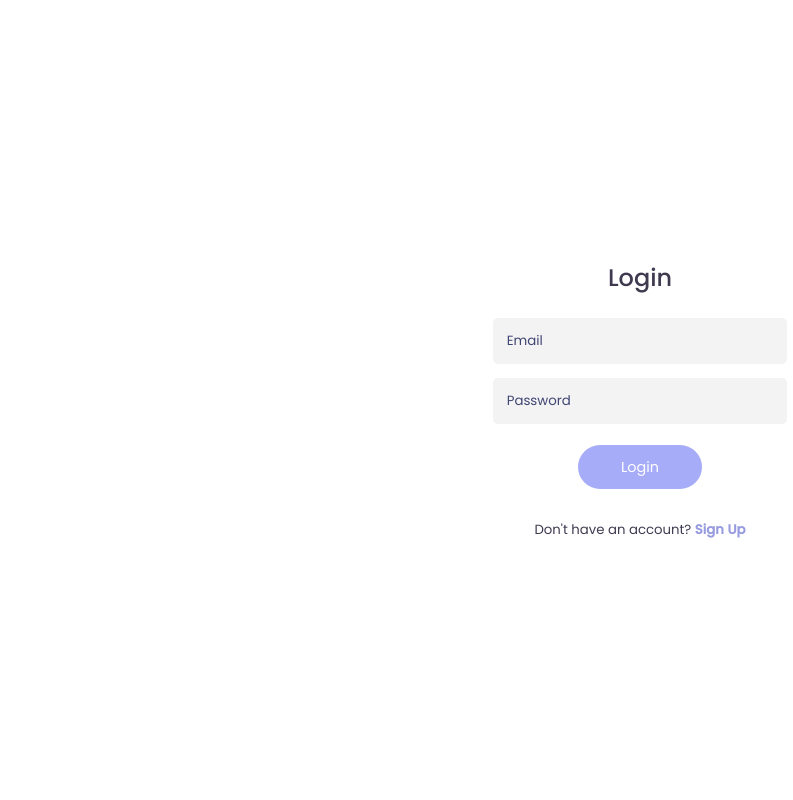
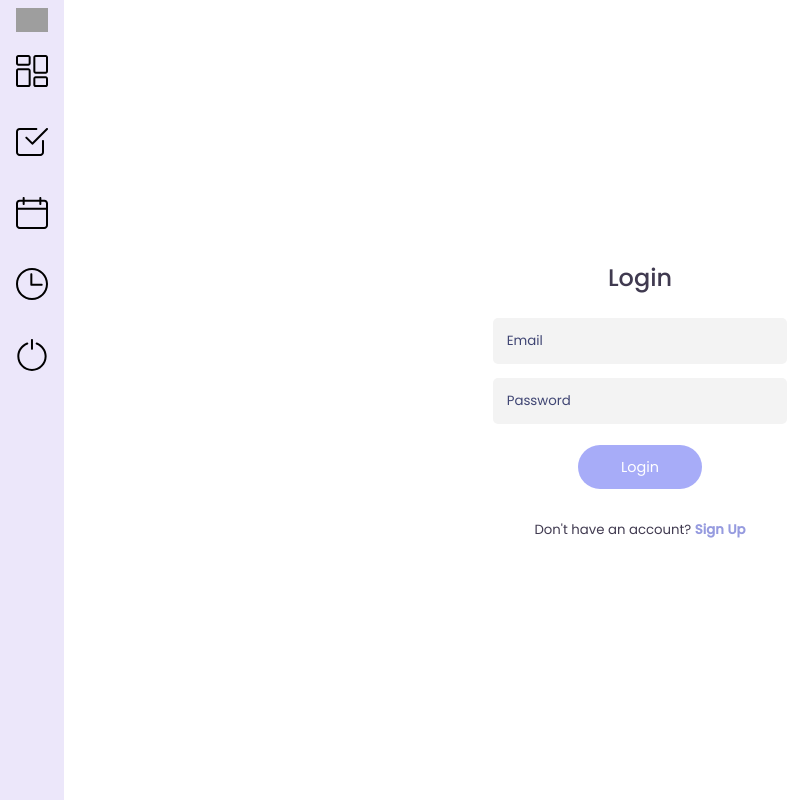
Before and after one commit to mei-lu/flowstate, a React (Create React App) app: page /login in a window 1280 px wide. Shown: the whole page, without its empty margins (0-793 px from the left). Built offline with nearby package versions, Linux system fonts and the light colour scheme; no server answers; grey boxes are pictures that could not be loaded.

Commit message:
Implement logout function on nav bar

```diff
--- a/src/App.js
+++ b/src/App.js
@@ -8,10 +8,8 @@ import Landing from './pages/Landing';
 import Dashboard from './pages/Dashboard';
 import Navigation from './components/navigation/Navigation';
 import ContextState from './utils/ContextState';
-import Auth from './utils/Auth';
 
 function App() {
-
   return (
     <div className="App">
         <Router>
@@ -24,7 +22,7 @@ function App() {
                   <Route path='/signup' component={Signup}/>
 
                   {/* Private Routes */}
-                  {/* <Navigation /> */}
+                  <Navigation />
                   <ProtectedRoute path='/dashboard' component={Dashboard}/>
                 </ContextState>
               </Switch>
--- a/src/components/navigation/Navigation.jsx
+++ b/src/components/navigation/Navigation.jsx
@@ -1,15 +1,17 @@
 import React from 'react';
-import {Link, Redirect, useHistory} from 'react-router-dom';
+import { Link, useHistory } from 'react-router-dom';
 import Logo from '../Logo';
 import DashboardIcon from '../../img/dashboard.svg';
 import TasksIcon from '../../img/tasks.svg';
 import CalendarIcon from '../../img/calendar.svg';
 import TimerIcon from '../../img/timer.svg';
 import LogoutIcon from '../../img/logout.svg';
+import Context from '../../utils/Context';
+import Auth from '../../utils/Auth';
 
 function Navigation () {
-
     let history = useHistory();
+    const context = React.useContext(Context);
 
     return <div className='nav-wrapper'>
         <div className='nav'>
@@ -18,14 +20,14 @@ function Navigation () {
             <Link to='/tasks'><img className='nav-icons' src={TasksIcon} alt=''/></Link>
             <Link to='/schedule'><img className='nav-icons' src={CalendarIcon} alt=''/></Link>
             <Link to='/pomodoro'><img className='nav-icons' src={TimerIcon} alt=''/></Link>
-            <img className='nav-icons' src={LogoutIcon} alt=''
-            // onClick={
-            //     // Profile.logout(() => {
-            //     // history.replace('/');
-            //     // })
-            //     }
-                />
+            <div onClick={() => {
+                Auth.logout(()=> {
+                    context.handleLogout();
+                    history.push('/');
+                });
+            }}><img className='nav-icons' src={LogoutIcon} alt='' /></div>
         </div>
+
     </div>
 }
 
--- a/src/pages/Login.jsx
+++ b/src/pages/Login.jsx
@@ -1,8 +1,8 @@
-import React, { useRef } from 'react';
-import { Link, Redirect, useHistory, useLocation } from 'react-router-dom';
+import React from 'react';
+import { Link, useHistory, useLocation } from 'react-router-dom';
 import Context from '../utils/Context';
 import Auth from '../utils/Auth';
-import { gsap } from 'gsap';
+// import { gsap } from 'gsap';
 
 function Login() {
     const [state, setState] = React.useState({
@@ -11,13 +11,21 @@ function Login() {
         alert: '',
     });
 
+    let location = useLocation();
+
     const context = React.useContext(Context);
     React.useEffect(()=> {
         console.log(context.authState)
-        checkAuth()
-    },[context]);
+        const checkAuth = () => {
+            if (context.authState) {
+                let { from } = location.state || { from: { pathname: '/dashboard' } };
+                history.push(from);
+                console.log('checkauth is passed')
+            }
+        }
+        checkAuth();
+    });
 
-    let location = useLocation();
     let history = useHistory();
     // // Handle on page load GSAP animations
     // React.useEffect(() => {
@@ -46,14 +54,6 @@ function Login() {
         });
     }
 
-    const checkAuth = () => {
-        if (context.authState) {
-            let { from } = location.state || { from: { pathname: '/dashboard' } };
-            history.push('/dashboard');
-            console.log('checkauth is passed')
-        }
-    }
-
     return <div>
         {state.alert ? state.alert : null}
         <h2>Login</h2>
--- a/src/pages/Signup.jsx
+++ b/src/pages/Signup.jsx
@@ -1,6 +1,6 @@
 import React from 'react';
-import {Link, useHistory} from 'react-router-dom';
-import {gsap} from 'gsap';
+import { Link } from 'react-router-dom';
+// import {gsap} from 'gsap';
 
 function Signup() {
     const [state, setState]  = React.useState({
@@ -11,7 +11,7 @@ function Signup() {
         alert: null,
     });
 
-    const history = useHistory();
+    // const history = useHistory();
 
     // componentDidMount() {
     //     let timeline = gsap.timeline();
--- a/src/utils/Auth.js
+++ b/src/utils/Auth.js
@@ -1,5 +1,3 @@
-import ContextState from './ContextState';
-
 // Functions related to authentication
 class Auth {
     constructor() {
@@ -43,7 +41,7 @@ class Auth {
 
     }
 
-    logout() {
+    logout(callback) {
         fetch(`${process.env.REACT_APP_API_BASE}/api/logout`, {
             method: 'POST',
             credentials: 'include',
@@ -53,9 +51,7 @@ class Auth {
             },
         })
         .then(response => {
-            if (response.ok) {
-                this.setState({authenticated: false});
-            }
+            callback();
         })
     }
 
--- a/src/utils/ContextState.js
+++ b/src/utils/ContextState.js
@@ -9,7 +9,7 @@ import Auth from './Auth';
 const ContextState = (props) => {
     const [authReducer, dispatchAuthReducer] = React.useReducer(AuthReducer.AuthReducer, AuthReducer.defaultState);
 
-     // Verify if JWT is validated in order to persist users on refresh
+// Verify if JWT is validated in order to persist users on refresh
   React.useEffect(() => {
     Auth.verify(()=> {
       handleLogin();
```
